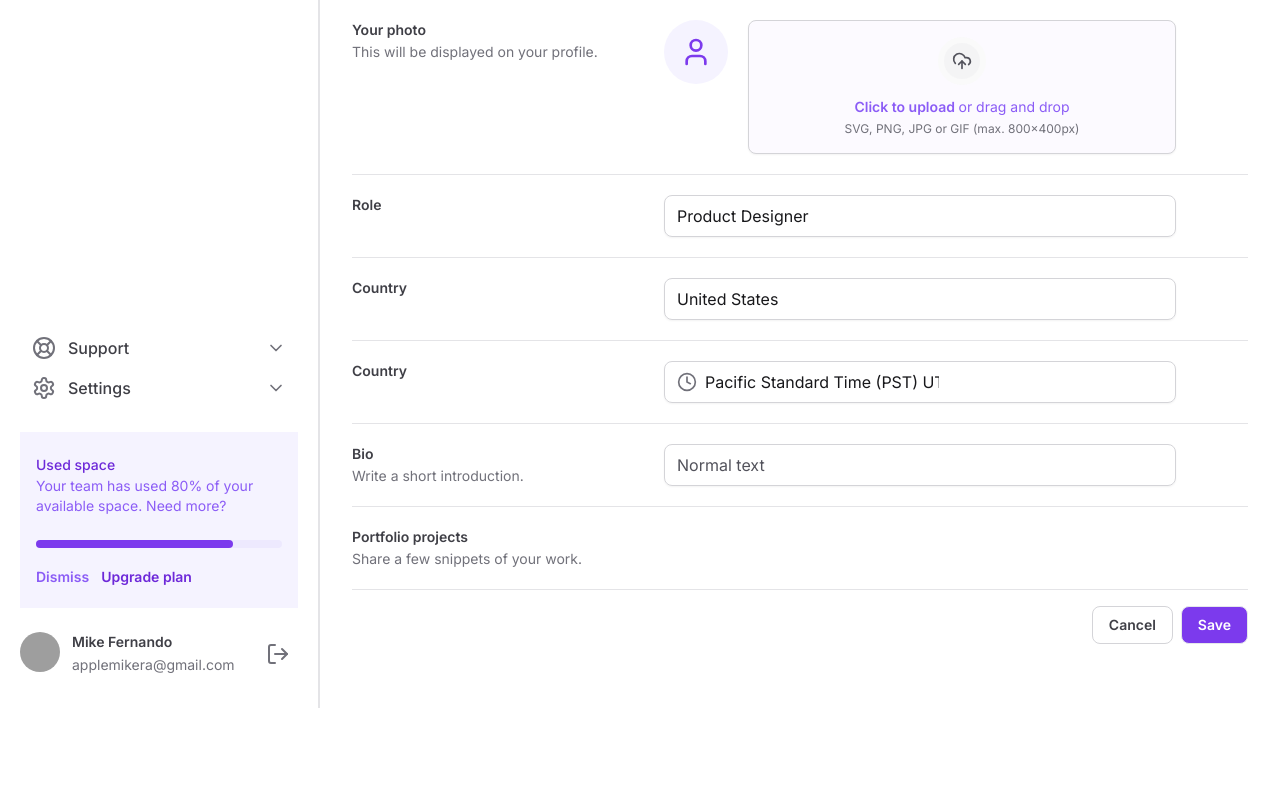
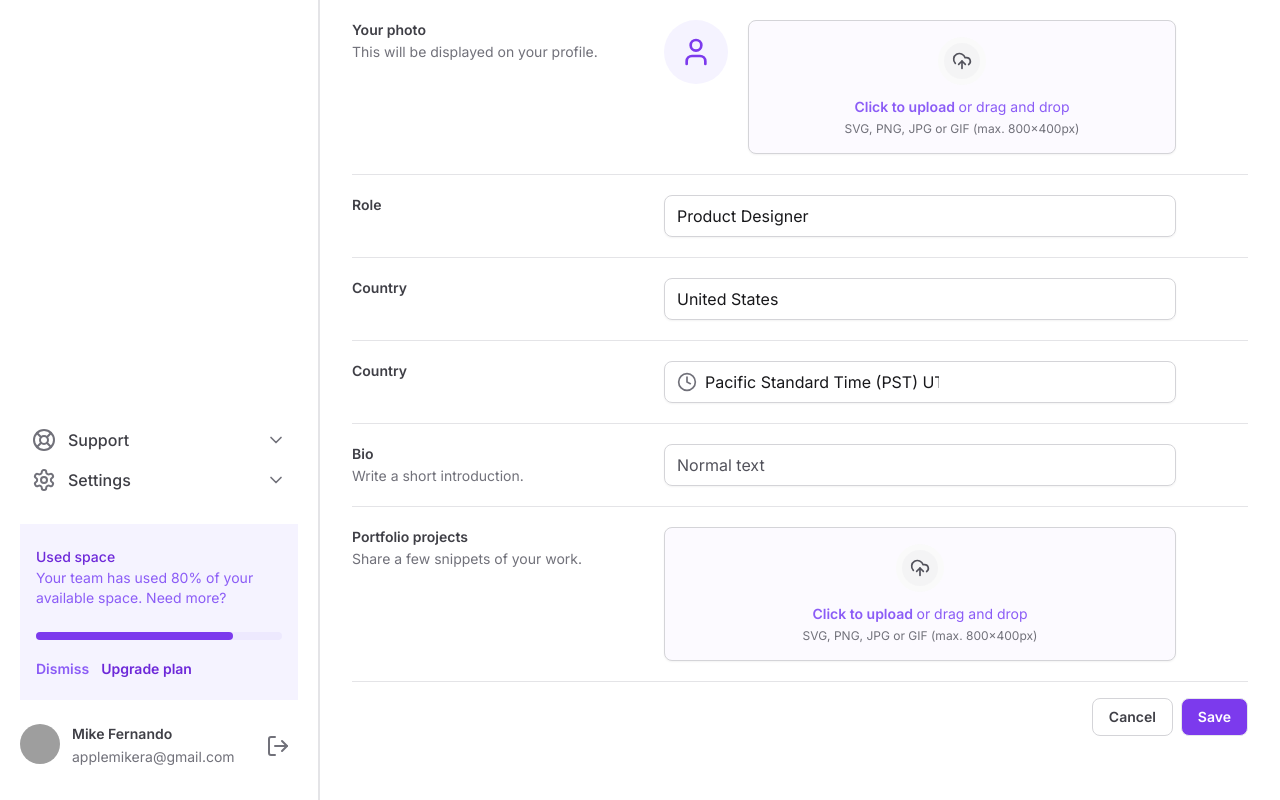
Before and after one commit to MikeFernando/tailwind-next, a Next.js app: page / in a window 1280 px wide. Shown: the part 404-1204 px from the top of the page. Before the commit the page ends 1112 px from the top, so only its background shows below. Built offline with nearby package versions, Linux system fonts and the light colour scheme; grey boxes are pictures that could not be loaded.

Commit message:
Componentizando File Input

```diff
--- a/src/app/page.tsx
+++ b/src/app/page.tsx
@@ -1,6 +1,8 @@
+import { Clock, Mail } from 'lucide-react'
+
 import { SettingsTabs } from '@/components/SettingsTabs'
 import * as Input from '../components/Input'
-import { Clock, Mail, UploadCloud, User } from 'lucide-react'
+import * as FileInput from '../components/Form/FileInput'
 
 export default function Home() {
   return (
@@ -36,7 +38,7 @@ export default function Home() {
 
         <form id="settings" className="divide-y-[1px] divide-zinc-200 ">
           {/* Name */}
-          <div className="grid-cols-form grid pb-5">
+          <div className="grid grid-cols-form pb-5">
             <label
               htmlFor="name"
               className="text-sm font-semibold text-zinc-700"
@@ -61,7 +63,7 @@ export default function Home() {
             </div>
           </div>
           {/* Email */}
-          <div className="grid-cols-form grid py-5">
+          <div className="grid grid-cols-form py-5">
             <label
               htmlFor="email"
               className="text-sm font-semibold text-zinc-700"
@@ -82,7 +84,7 @@ export default function Home() {
             </div>
           </div>
           {/* Photo */}
-          <div className="grid-cols-form grid py-5">
+          <div className="grid grid-cols-form py-5">
             <label
               htmlFor="photo"
               className="text-sm font-semibold text-zinc-700"
@@ -92,37 +94,14 @@ export default function Home() {
                 This will be displayed on your profile.
               </span>
             </label>
-            <div className="flex items-start gap-5">
-              <div className="h-16px flex w-16 items-center justify-center rounded-full bg-violet-50 p-4">
-                <User className="h-8 w-8 text-violet-600" />
-              </div>
-
-              <label
-                htmlFor="photo"
-                className="bg-violet-25 group flex flex-1 cursor-pointer flex-col items-center gap-3 rounded-lg border border-zinc-300 px-6 py-4 text-center shadow-sm hover:border-violet-200"
-              >
-                <div className="border-6 group-hover:border-via-violet-50 rounded-full border-zinc-50 bg-zinc-100 p-2 group-hover:border-violet-50 group-hover:bg-violet-100">
-                  <UploadCloud className="h-5 w-5 text-zinc-600 group-hover:text-violet-600" />
-                </div>
-
-                <div className="group flex flex-col items-center gap-1 text-zinc-500 group-hover:text-violet-500">
-                  <span className="text-sm font-semibold text-violet-500 ">
-                    Click to upload{' '}
-                    <span className="text-sm font-normal">
-                      or drag and drop
-                    </span>
-                  </span>
-                  <span className="text-xs">
-                    SVG, PNG, JPG or GIF (max. 800x400px)
-                  </span>
-                </div>
-              </label>
-
-              <input type="file" id="photo" className="sr-only" />
-            </div>
+            <FileInput.Root className="flex items-start gap-5">
+              <FileInput.ImagePreview />
+              <FileInput.Trigger />
+              <FileInput.Control />
+            </FileInput.Root>
           </div>
           {/* Role */}
-          <div className="grid-cols-form grid py-5">
+          <div className="grid grid-cols-form py-5">
             <label
               htmlFor="role"
               className="text-sm font-semibold text-zinc-700"
@@ -140,7 +119,7 @@ export default function Home() {
             </div>
           </div>
           {/* Country */}
-          <div className="grid-cols-form grid py-5">
+          <div className="grid grid-cols-form py-5">
             <label
               htmlFor="role"
               className="text-sm font-semibold text-zinc-700"
@@ -158,7 +137,7 @@ export default function Home() {
             </div>
           </div>
           {/* Timezone */}
-          <div className="grid-cols-form grid py-5">
+          <div className="grid grid-cols-form py-5">
             <label
               htmlFor="timezone"
               className="text-sm font-semibold text-zinc-700"
@@ -179,7 +158,7 @@ export default function Home() {
             </div>
           </div>
           {/* Bio */}
-          <div className="grid-cols-form grid py-5">
+          <div className="grid grid-cols-form py-5">
             <label
               htmlFor="bio"
               className="text-sm font-semibold text-zinc-700"
@@ -196,7 +175,7 @@ export default function Home() {
             </div>
           </div>
           {/* Portfolio */}
-          <div className="grid-cols-form grid py-5">
+          <div className="grid grid-cols-form py-5">
             <label
               htmlFor="portfolio"
               className="text-sm font-semibold text-zinc-700"
@@ -206,7 +185,10 @@ export default function Home() {
                 Share a few snippets of your work.
               </span>
             </label>
-            <div className="flex gap-6"></div>
+            <FileInput.Root>
+              <FileInput.Trigger />
+              <FileInput.Control />
+            </FileInput.Root>
           </div>
           {/* Buttons */}
           <div className="flex justify-end gap-2 py-4">
--- /dev/null
+++ b/src/components/Form/FileInput/Control.tsx
@@ -0,0 +1,7 @@
+import React, { ComponentProps } from 'react'
+
+type ControlProps = ComponentProps<'input'>
+
+export const Control = (props: ControlProps) => {
+  return <input type="file" id="photo" className="sr-only" {...props} />
+}
--- /dev/null
+++ b/src/components/Form/FileInput/ImagePreview.tsx
@@ -0,0 +1,15 @@
+import { User } from 'lucide-react'
+import React, { ComponentProps } from 'react'
+
+type ImagePreviewProps = ComponentProps<'div'>
+
+export const ImagePreview = (props: ImagePreviewProps) => {
+  return (
+    <div
+      className="h-16px flex w-16 items-center justify-center rounded-full bg-violet-50 p-4"
+      {...props}
+    >
+      <User className="h-8 w-8 text-violet-600" />
+    </div>
+  )
+}
--- /dev/null
+++ b/src/components/Form/FileInput/Root.tsx
@@ -0,0 +1,7 @@
+import { ComponentProps } from 'react'
+
+type RootProps = ComponentProps<'div'>
+
+export const Root = (props: RootProps) => {
+  return <div {...props} />
+}
--- /dev/null
+++ b/src/components/Form/FileInput/Trigger.tsx
@@ -0,0 +1,26 @@
+import React, { ComponentProps } from 'react'
+import { UploadCloud } from 'lucide-react'
+
+type TriggerProps = ComponentProps<'label'>
+
+export const Trigger = (props: TriggerProps) => {
+  return (
+    <label
+      htmlFor="photo"
+      className="group flex flex-1 cursor-pointer flex-col items-center gap-3 rounded-lg border border-zinc-300 bg-violet-25 px-6 py-4 text-center shadow-sm hover:border-violet-200"
+      {...props}
+    >
+      <div className="group-hover:border-via-violet-50 rounded-full border-6 border-zinc-50 bg-zinc-100 p-2 group-hover:border-violet-50 group-hover:bg-violet-100">
+        <UploadCloud className="h-5 w-5 text-zinc-600 group-hover:text-violet-600" />
+      </div>
+
+      <div className="group flex flex-col items-center gap-1 text-zinc-500 group-hover:text-violet-500">
+        <span className="text-sm font-semibold text-violet-500 ">
+          Click to upload{' '}
+          <span className="text-sm font-normal">or drag and drop</span>
+        </span>
+        <span className="text-xs">SVG, PNG, JPG or GIF (max. 800x400px)</span>
+      </div>
+    </label>
+  )
+}
--- /dev/null
+++ b/src/components/Form/FileInput/index.tsx
@@ -0,0 +1,6 @@
+import { Root } from '@/components/Form/FileInput/Root'
+import { ImagePreview } from '@/components/Form/FileInput/ImagePreview'
+import { Trigger } from '@/components/Form/FileInput/Trigger'
+import { Control } from '@/components/Form/FileInput/Control'
+
+export { Root, ImagePreview, Trigger, Control }
```
